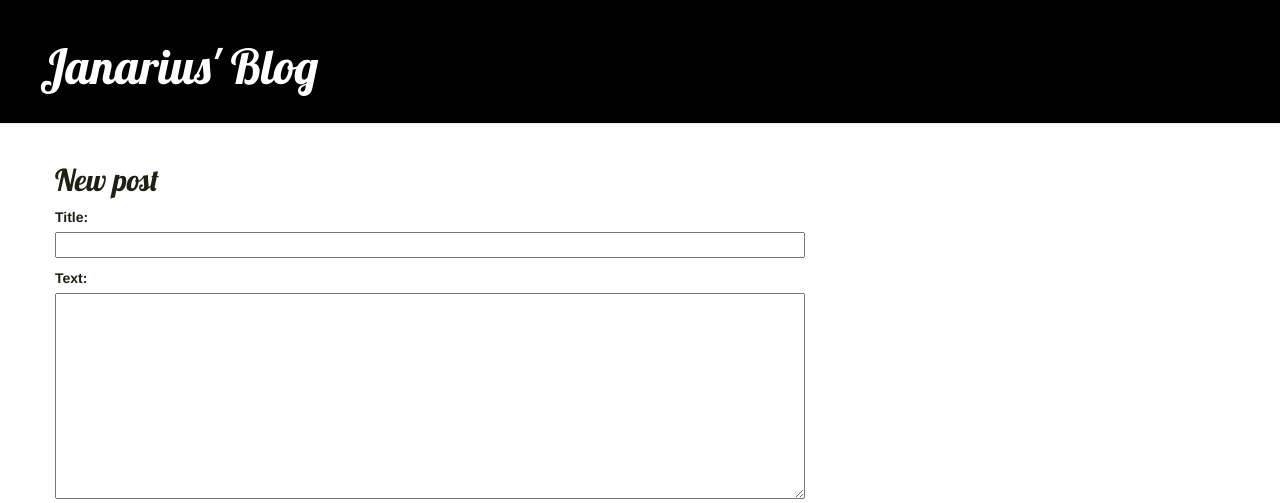
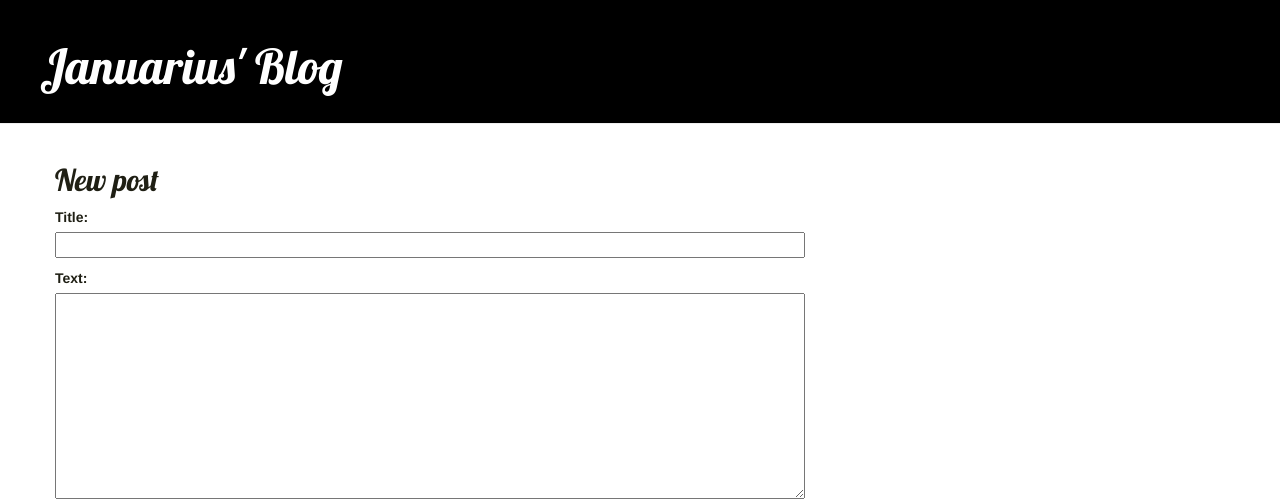
Before and after one commit to cjaynjoku/my-first-blog, a Django app: page /post/new/ in a window 1280 px wide. Shown: the top 503 px of the page. Run offline with Django 3.2, Linux system fonts and the light colour scheme; some libraries are stand-ins or nearby versions.

Commit message:
Update base.html

```diff
--- a/blog/templates/blog/base.html
+++ b/blog/templates/blog/base.html
@@ -14,7 +14,7 @@
             {% if user.is_authenticated %}
                 <a href="{% url 'post_new' %}" class="top-menu"><span class="glyphicon glyphicon-pencil"></span></a>
             {% endif %}
-            <h1><a href="/">Janarius' Blog</a> </h1>
+            <h1><a href="/">Januarius' Blog</a> </h1>
         </div>
         <div class="content container">
             <div class="row">
```
